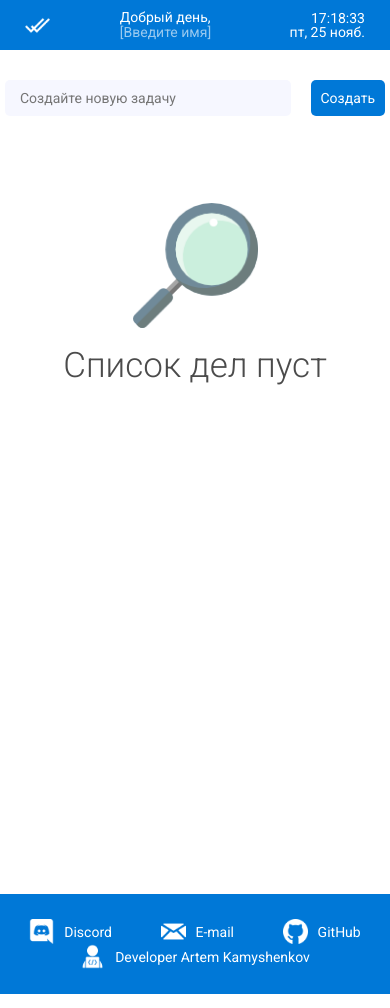
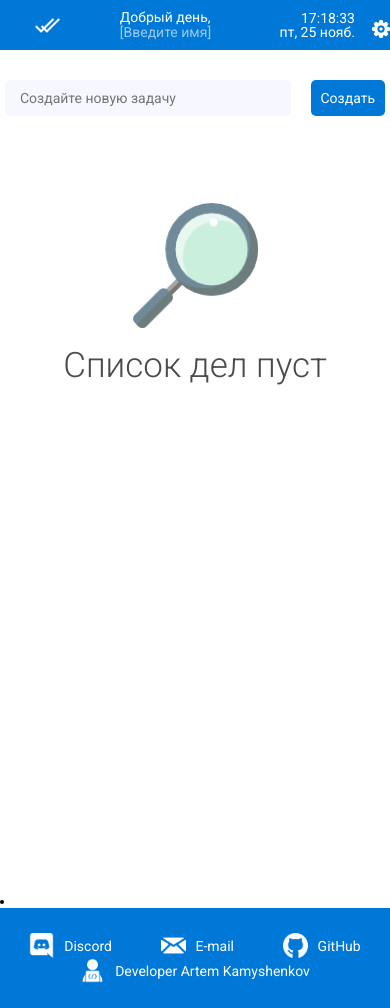
Before and after one commit to artemkamyshenkov/ToDo, a website: page index.html in a window 390 px wide. Drawn offline with Linux system fonts and the light colour scheme.

Commit message:
feat: add setting icon

```diff
--- a/index.html
+++ b/index.html
@@ -31,6 +31,13 @@
             <time class="header__time-time"></time>
             <date class="header__time-date"></date>
           </div>
+          <div class="header__setting">
+            <img
+              src="./assets/image/setting.png"
+              alt="Setting icon"
+              class="setting__img"
+            />
+          </div>
         </div>
       </div>
       <main class="main">
@@ -57,6 +64,18 @@
             </div>
           </div>
         </div>
+        <!-- POP-UP SETTING-->
+        <div class="setting">
+          <div class="setting__container">
+            <div class="setting__body">
+              <div class="setting__items">
+                <li class="setting__item"></li>
+              </div>
+              <div class="pop_up__close"></div>
+            </div>
+          </div>
+        </div>
+        <!-- POP-UP SETTING END-->
       </main>
       <footer class="footer">
         <div class="container">
--- a/sass/layout/_header.scss
+++ b/sass/layout/_header.scss
@@ -1,4 +1,5 @@
 .header {
+  position: relative;
   background-color: $color-header;
 }
 
@@ -6,7 +7,7 @@
   display: flex;
   align-items: center;
   justify-content: space-between;
-  padding: 10px 20px;
+  padding: 10px 30px;
 }
 
 .greeting__text {
@@ -24,9 +25,31 @@
   text-align: end;
 }
 
+.header__setting {
+  position: absolute;
+  top: 20px;
+  right: 10px;
+}
+
+.setting__img {
+  width: 25px;
+  height: 25px;
+}
+
 @media screen and (max-width: 576px) {
   .header__time {
     font-size: $font-size-mobile;
+  }
+
+  .setting__img {
+    width: 18px;
+    height: 18px;
+  }
+
+  .header__setting {
+    position: absolute;
+    top: 20px;
+    right: 0px;
   }
 
   .greeting__text {
```
Also changed, not shown: assets/image/setting.png (added), sass/style.css, 1 other file.
